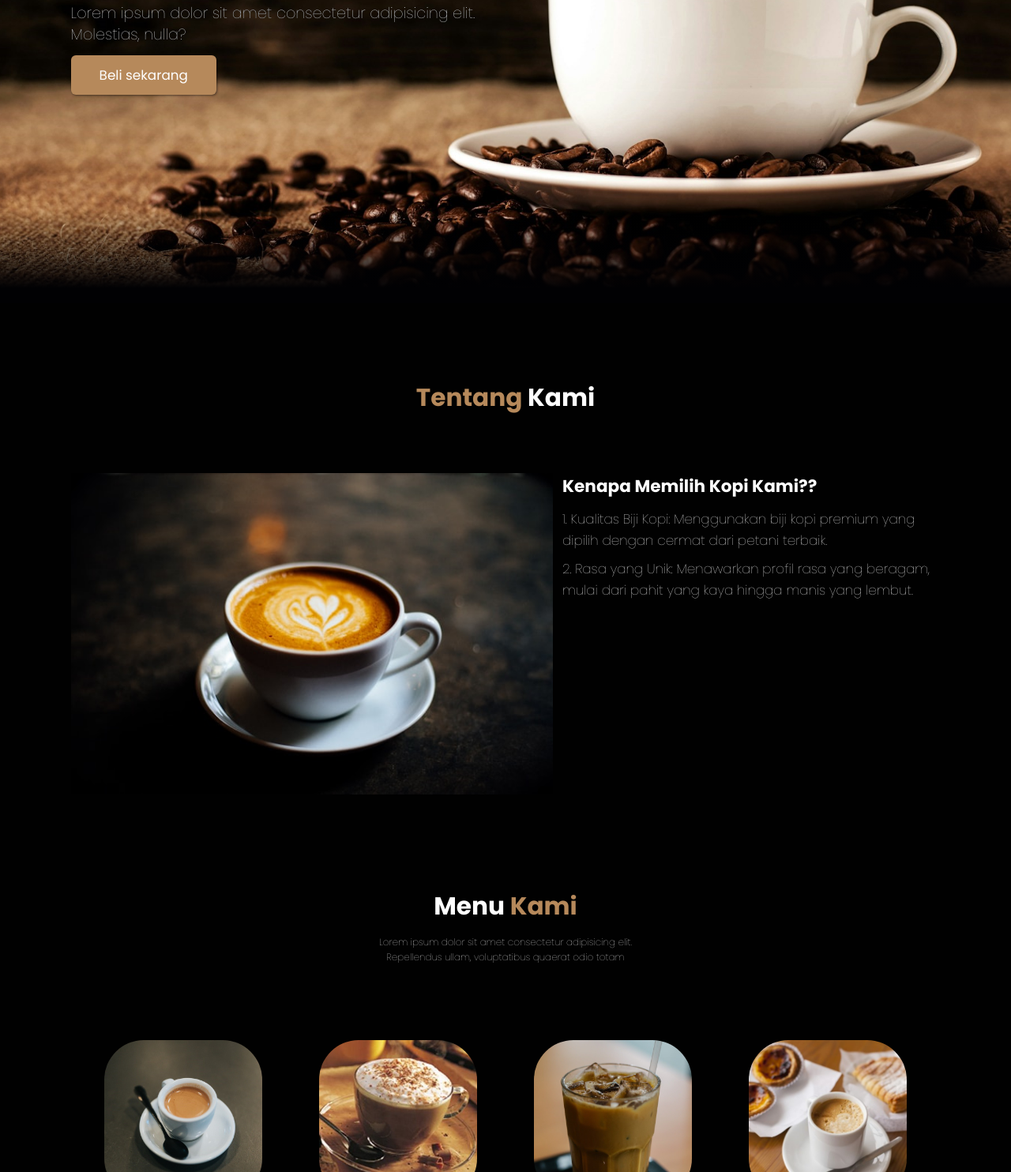
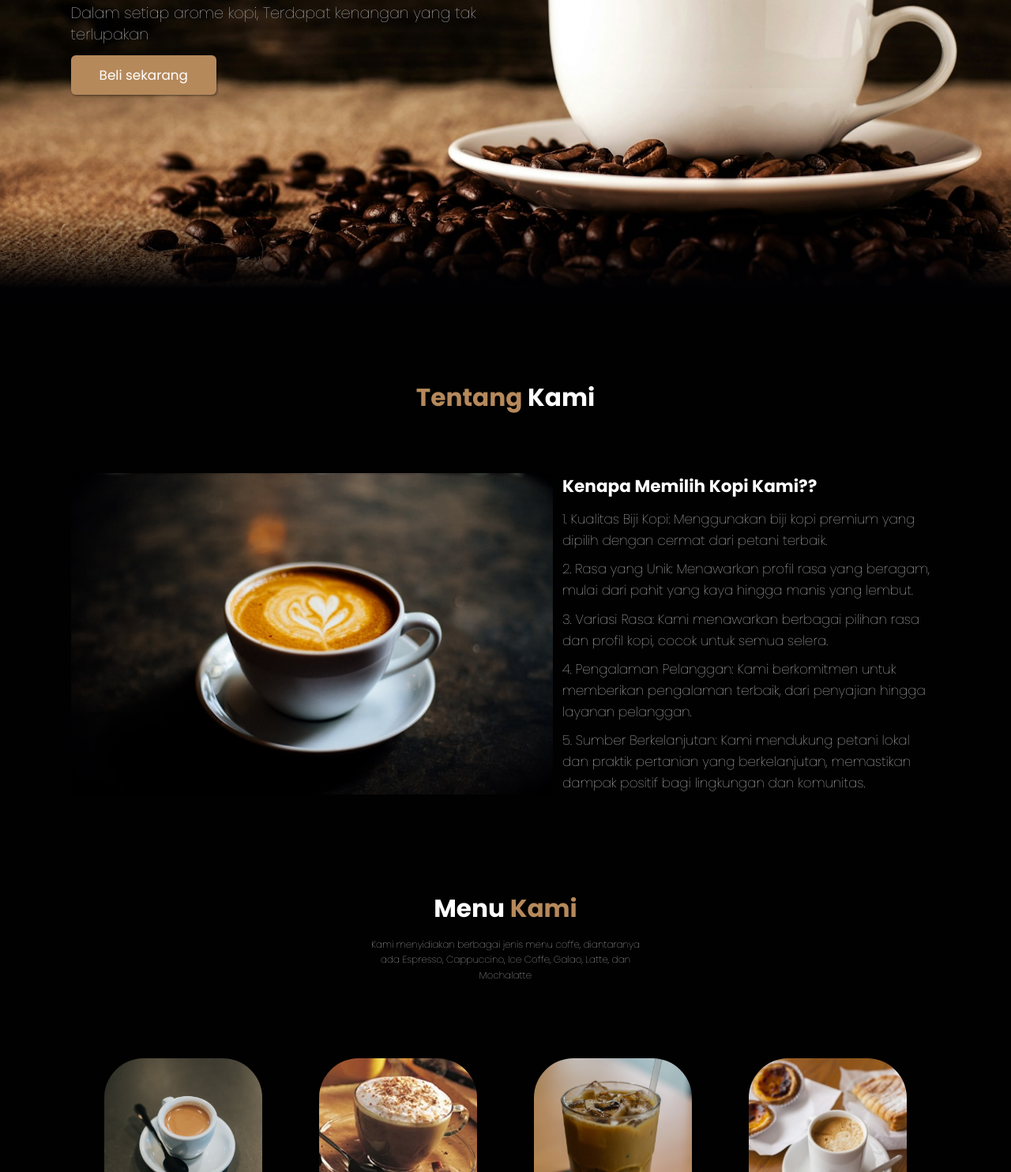
Before and after one commit to Anjas123456789/Coffe, a plain HTML site: page index.html in a window 1280 px wide. Shown: the part 416-1900 px from the top of the page at 79% size. Drawn offline with nearby package versions, Linux system fonts and the light colour scheme.

Commit message:
Update index.html

```diff
--- a/index.html
+++ b/index.html
@@ -44,7 +44,7 @@
     <section class="hero" id="home">
       <main class="content">
         <h1>Mari Nikmati Secangkir <span> Kopi </span></h1>
-        <p>Lorem ipsum dolor sit amet consectetur adipisicing elit. Molestias, nulla?</p>
+        <p>Dalam setiap arome kopi, Terdapat kenangan yang tak terlupakan</p>
         <a href="#" class="cta">Beli sekarang</a>
       </main>
     </section>
@@ -63,6 +63,9 @@
           <h3>Kenapa Memilih Kopi Kami??</h3>
           <p>1. Kualitas Biji Kopi: Menggunakan biji kopi premium yang dipilih dengan cermat dari petani terbaik.</p>
           <p>2. Rasa yang Unik: Menawarkan profil rasa yang beragam, mulai dari pahit yang kaya hingga manis yang lembut.</p>
+          <p>3. Variasi Rasa: Kami menawarkan berbagai pilihan rasa dan profil kopi, cocok untuk semua selera.</p>
+          <p>4. Pengalaman Pelanggan: Kami berkomitmen untuk memberikan pengalaman terbaik, dari penyajian hingga layanan pelanggan.</p>
+          <p>5. Sumber Berkelanjutan: Kami mendukung petani lokal dan praktik pertanian yang berkelanjutan, memastikan dampak positif bagi lingkungan dan komunitas.</p>
         </div>
       </div>
      </section>
@@ -71,7 +74,7 @@
     <!-- Menu Section Start -->
      <section id="menu" class="menu">
       <h2>Menu<span> Kami</span></h2>
-      <p>Lorem ipsum dolor sit amet consectetur adipisicing elit. Repellendus ullam, voluptatibus quaerat odio totam </p>
+      <p>Kami menyidiakan berbagai jenis menu coffe, diantaranya ada Espresso, Cappuccino, Ice Coffe, Galao, Latte, dan Mochalatte </p>
 
       <div class="row">
         <div class="menu-card">
@@ -111,7 +114,7 @@
     <!-- Contact Section Start -->
     <section id="contact" class="contact">
       <h2>Kontak<span> Kami</span></h2>
-      <p>Lorem ipsum dolor sit amet consectetur adipisicing elit. Repellendus ullam. </p>
+      <p>Berikut alamat toko kami, beserta kontak untuk saran dan kritik mengenai kedai kopi kami. </p>
 
       <div class="row">
         <iframe src="https://www.google.com/maps/embed?pb=!1m18!1m12!1m3!1d126748.60965077217!2d107.56075469698932!3d-6.903271951264767!2m3!1f0!2f0!3f0!3m2!1i1024!2i768!4f13.1!3m3!1m2!1s0x2e68e6398252477f%3A0x146a1f93d3e815b2!2sBandung%2C%20Kota%20Bandung%2C%20Jawa%20Barat!5e0!3m2!1sid!2sid!4v1728360878932!5m2!1sid!2sid" allowfullscreen="" loading="lazy" referrerpolicy="no-referrer-when-downgrade" class="map"></iframe>
```
